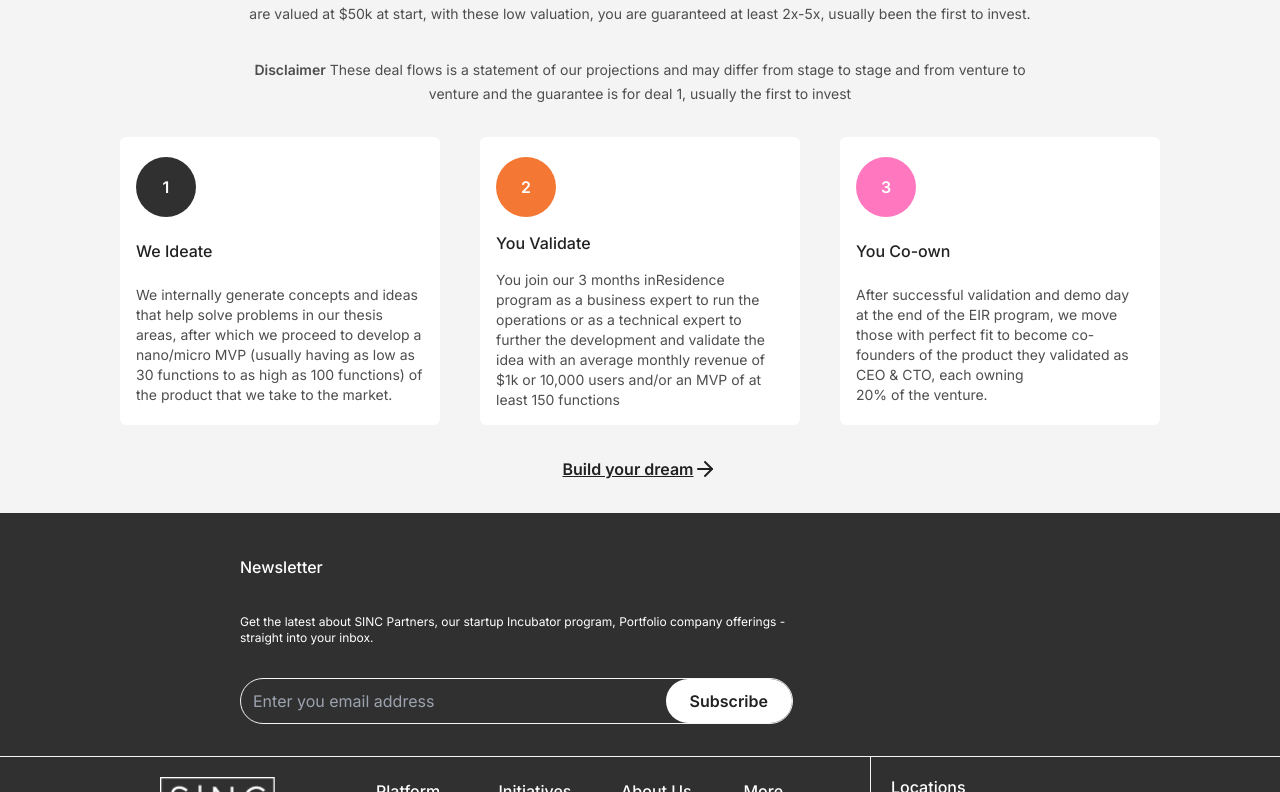
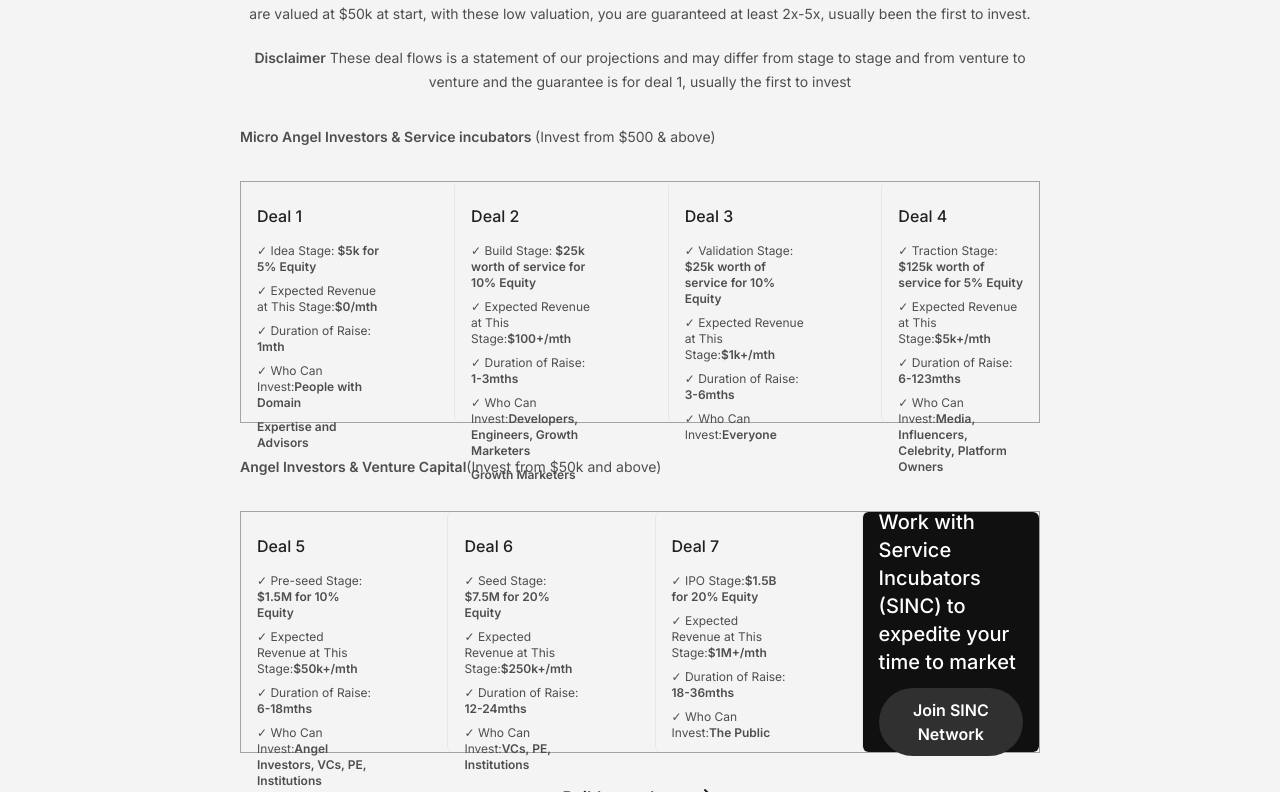
Before and after one commit to Ibidapo-Ayo/sinc-test, a Next.js app: page / in a window 1280 px wide. Shown: the part 5708-6500 px from the top of the page. Built offline with nearby package versions, Linux system fonts and the light colour scheme.

Commit message:
Network investors added

```diff
--- a/app/ui/hero/Investors.js
+++ b/app/ui/hero/Investors.js
@@ -1,55 +1,204 @@
-
+import Button from "@/components/Button";
+import HeroSubTitle from "@/components/ui/HeroSubTitle";
 import HeroTitle from "@/components/ui/HeroTitle";
 import Card from "@/components/ui/hero-cards/Card";
-import { ArrowRight } from "lucide-react";
+import { ArrowRight, Check } from "lucide-react";
 import Link from "next/link";
 import React from "react";
 
 const Investors = () => {
-  const cardInfo = [
+  const microInvestors = [
     {
-      title: "We Ideate",
-      info: "We internally generate concepts and ideas that help solve problems in our thesis areas, after which we proceed to develop a nano/micro MVP (usually having as low as 30 functions to as high as 100 functions) of the product that we take to the market.",
-      style:"bg-secondary"
+      title: "Deal 1",
+      stage: " $5k for 5% Equity",
+      revenue: "$0/mth",
+      duration: "1mth",
+      investor: "People with Domain",
+      text: "Expertise and Advisors ",
     },
     {
-      title: "You Validate",
-      info: "You join our 3 months  inResidence program as a business expert to run the operations or as a technical expert to further the development and validate the idea with an average monthly revenue of $1k or 10,000 users and/or an MVP of at least 150 functions ",
-      style:"bg-secondary-100"
+      title: "Deal 2",
+      stage: " $25k worth of service for 10% Equity",
+      revenue: "$100+/mth",
+      duration: "1-3mths ",
+      investor: "Developers, Engineers, Growth Marketers",
+      text: "Growth Marketers",
     },
     {
-      title: "You Co-own",
-      info: "After successful validation and demo day at the end of the EIR program, we move those with perfect fit to become co-founders of the product they validated as CEO & CTO, each owning 20% of the venture.",
-      style:"bg-secondary-200"
+      title: "Deal 3",
+      stage: " $25k worth of service for 10% Equity",
+      revenue: "$1k+/mth",
+      duration: "3-6mths ",
+      investor: "Everyone",
+      text: "",
+    },
+    {
+      title: "Deal 4",
+      stage: " $125k worth of service for 5% Equity",
+      revenue: "$5k+/mth",
+      duration: "6-123mths ",
+      investor: "Media, Influencers, Celebrity, Platform Owners",
+      text: "",
+    },
+  ];
+  const investors = [
+    {
+      title: "Deal 5",
+      stage: " $1.5M for 10% Equity",
+      revenue: "$50k+/mth",
+      duration: "6-18mths",
+      investor: "Angel Investors, VCs, PE, Institutions ",
+      text: "",
+    },
+    {
+        title: "Deal 6",
+        stage: " $7.5M for 20% Equity",
+        revenue: "$250k+/mth",
+        duration: "12-24mths ",
+        investor: "VCs, PE, Institutions ",
+        text: "",
+      },
+    {
+      title: "Deal 7",
+      stage: "$1.5B for 20% Equity",
+      revenue: "$1M+/mth",
+      duration: "18-36mths",
+      investor: "The Public",
+      text: "",
     },
   ];
   return (
-    <div className="flex flex-col justify-center items-center w-full space-y-8 py-8 px-5 md:px-60">
+    <div className="flex flex-col w-full space-y-8 py-8 px-5 md:px-60">
+      <div className="flex flex-col justify-center items-center space-y-5">
         <HeroTitle
           text="SINC Investors Network"
           subText="Our deals are structured not just to take in investments but to onboard owners passionate about our solutions. Our portfolio companies are valued at $50k at start, with these low valuation, you are guaranteed at least 2x-5x, usually been the first to invest.  "
         />
-      <p className="font-[400] text-sm text-textColor-subTitle leading-[23.8px] text-center"><span className="font-[600]">Disclaimer</span> These deal flows is a statement of our projections and may differ from stage to stage and from venture to venture and the guarantee is for deal 1, usually the first to invest</p>
-      <div className="flex flex-col md:flex-row justify-between items-center space-x-0 md:space-y-0 space-y-5 md:space-x-10">
-        {cardInfo.map((card, index) => (
+        <p className="font-[400] text-xs md:text-sm text-textColor-subTitle leading-5 md:leading-[23.8px] text-center">
+          <span className="font-[600]">Disclaimer</span> These deal flows is a
+          statement of our projections and may differ from stage to stage and
+          from venture to venture and the guarantee is for deal 1, usually
+          the first to invest
+        </p>
+      </div>
+      <div className="">
+        <p className="font-[400] text-xs md:text-sm text-textColor-subTitle leading-4 md:leading-[23.8px] text-center md:text-left">
+          <span className="font-[600]">
+            Micro Angel Investors & Service incubators{" "}
+          </span>{" "}
+          (Invest from $500 & above)
+        </p>
+      </div>
+      <div className="flex md:flex-row flex-col justify-between gap-4 items-center md:space-y-0 space-y-5 md:space-x-10 border border-border divide-x-0 divide-y md:divide-y-0 md:divide-x">
+        {microInvestors.map((card, index) => (
           <Card
             key={index}
-            style={`bg-white rounded-md py-5 px-4 h-72 w-100 md:w-80 flex flex-col justify-between space-y-3`}
+            style={`bg-transparent rounded-md py-5 px-4 h-60 w-80 flex flex-col space-y-3`}
           >
-            <div className={`w-[60px] h-[60px] shrink-0 rounded-[100%] flex items-center justify-center ${card.style} text-white font-[600] p-2`}>
-                {index +1}
-            </div>
-            <h2 className={`font-[500] leading-[28.8px] text-textColor  text-md`}>
+            <h2
+              className={`font-[500] leading-[28.8px] text-textColor  text-md`}
+            >
               {card.title}
             </h2>
-            <p className="text-textColor-subTitle font-[400] text-sm ">
-              {card.info}
+            <div>
+              <ui className="space-y-2">
+                <li className="text-xs text-textColor-subTitle font-[400] flex">
+                  <p>
+                    {index === 0 && "  ✓ Idea Stage:"}
+                    {index === 1 && "  ✓ Build Stage:"}
+                    {index === 2 && "  ✓ Validation Stage:"}
+                    {index === 3 && "  ✓ Traction Stage:"}
+                    <span className="font-[600]">{card.stage}</span>
                   </p>
+                </li>
+                <li className="text-xs text-textColor-subTitle font-[400] flex">
+                  <p>
+                    ✓ Expected Revenue at This Stage:
+                    <span className="font-[600]">{card.revenue}</span>
+                  </p>
+                </li>
+                <li className="text-xs text-textColor-subTitle font-[400] flex">
+                  <p>
+                    ✓ Duration of Raise:{" "}
+                    <span className="font-[600]">{card.duration}</span>
+                  </p>
+                </li>
+                <li className="text-xs text-textColor-subTitle font-[400] flex">
+                  <p>
+                    ✓ Who Can Invest:
+                    <span className="font-[600]">{card.investor}</span>
+                  </p>
+                </li>
+                <li className="text-xs text-textColor-subTitle font-[600] list-none">
+                  {card.text}
+                </li>
+              </ui>
+            </div>
           </Card>
         ))}
       </div>
+
+      <div className="">
+        <p className="font-[400] text-xs md:text-sm text-textColor-subTitle leading-4 md:leading-[23.8px] text-center md:text-left">
+          <span className="font-[600]">Angel Investors & Venture Capital</span>
+          (Invest from $50k and above)
+        </p>
+      </div>
+      <div className="flex md:flex-row flex-col justify-between gap-4 items-center md:space-y-0 space-y-5 md:space-x-10 border border-border divide-x-0 divide-y md:divide-y-0 md:divide-x">
+        {investors.map((card, index) => (
+          <Card
+            key={index}
+            style={`bg-transparent rounded-md py-5 px-4 h-60 w-80 flex flex-col space-y-3`}
+          >
+            <h2
+              className={`font-[500] leading-[28.8px] text-textColor  text-md`}
+            >
+              {card.title}
+            </h2>
+            <div>
+              <ui className="space-y-2">
+                <li className="text-xs text-textColor-subTitle font-[400] flex">
+                  <p>
+                    {index === 0 && "  ✓ Pre-seed Stage:"}
+                    {index === 1 && "  ✓ Seed Stage:"}
+                    {index === 2 && "  ✓ IPO Stage:"}
+                    <span className="font-[600]">{card.stage}</span>
+                  </p>
+                </li>
+                <li className="text-xs text-textColor-subTitle font-[400] flex">
+                  <p>
+                    ✓ Expected Revenue at This Stage:
+                    <span className="font-[600]">{card.revenue}</span>
+                  </p>
+                </li>
+                <li className="text-xs text-textColor-subTitle font-[400] flex">
+                  <p>
+                    ✓ Duration of Raise:{" "}
+                    <span className="font-[600]">{card.duration}</span>
+                  </p>
+                </li>
+                <li className="text-xs text-textColor-subTitle font-[400] flex">
+                  <p>
+                    ✓ Who Can Invest:
+                    <span className="font-[600]">{card.investor}</span>
+                  </p>
+                </li>
+                <li className="text-xs text-textColor-subTitle font-[600] list-none">
+                  {card.text}
+                </li>
+              </ui>
+            </div>
+          </Card>
+        ))}
+        <Card style="bg-bg-black rounded-md py-5 px-4 h-60 md:w-96 w-100 space-y-3 flex flex-col items-center justify-center">
+          <p className="font-[500] leading-7 md:text-left text-center text-xl text-white">Work with Service Incubators (SINC) to expedite your time to market</p>
+          <Button className={""} variant={"secondary"} size={"cta"}>Join SINC Network</Button>
+        </Card>
+      </div>
       <div className="w-full flex justify-center">
-        <Link href="#" className="font-[600] text-textColor underline flex">Build your dream <ArrowRight />  </Link>
+        <Link href="#" className="font-[600] text-textColor underline flex">
+          Build your dream <ArrowRight />
+        </Link>
       </div>
     </div>
   );
--- a/tailwind.config.js
+++ b/tailwind.config.js
@@ -7,20 +7,28 @@ module.exports = {
   ],
   theme: {
     extend: {
-      colors:{
+      colors: {
         primary: "#20888F",
         secondary: {
           DEFAULT: "#303030",
           100: "#F47733",
-          200: '#FF78BF',
-          300: "#20888F"
+          200: "#FF78BF",
+          300: "#20888F",
         },
         textColor: {
           DEFAULT: "#212121",
           subTitle: "#4E4E4E",
-          footer: '#C9C9C9'
+          footer: "#C9C9C9",
         },
-        bg: "#F4F4F4"
+        bg: {
+           DEFAULT: "#F4F4F4",
+           black: {
+            DEFAULT: "#101010"
+           }
+           },
+        border: {
+          DEFAULT: "#A4A4A4",
+        },
       },
     },
   },
```
Lines whose indentation alone changed are shown as unchanged.
